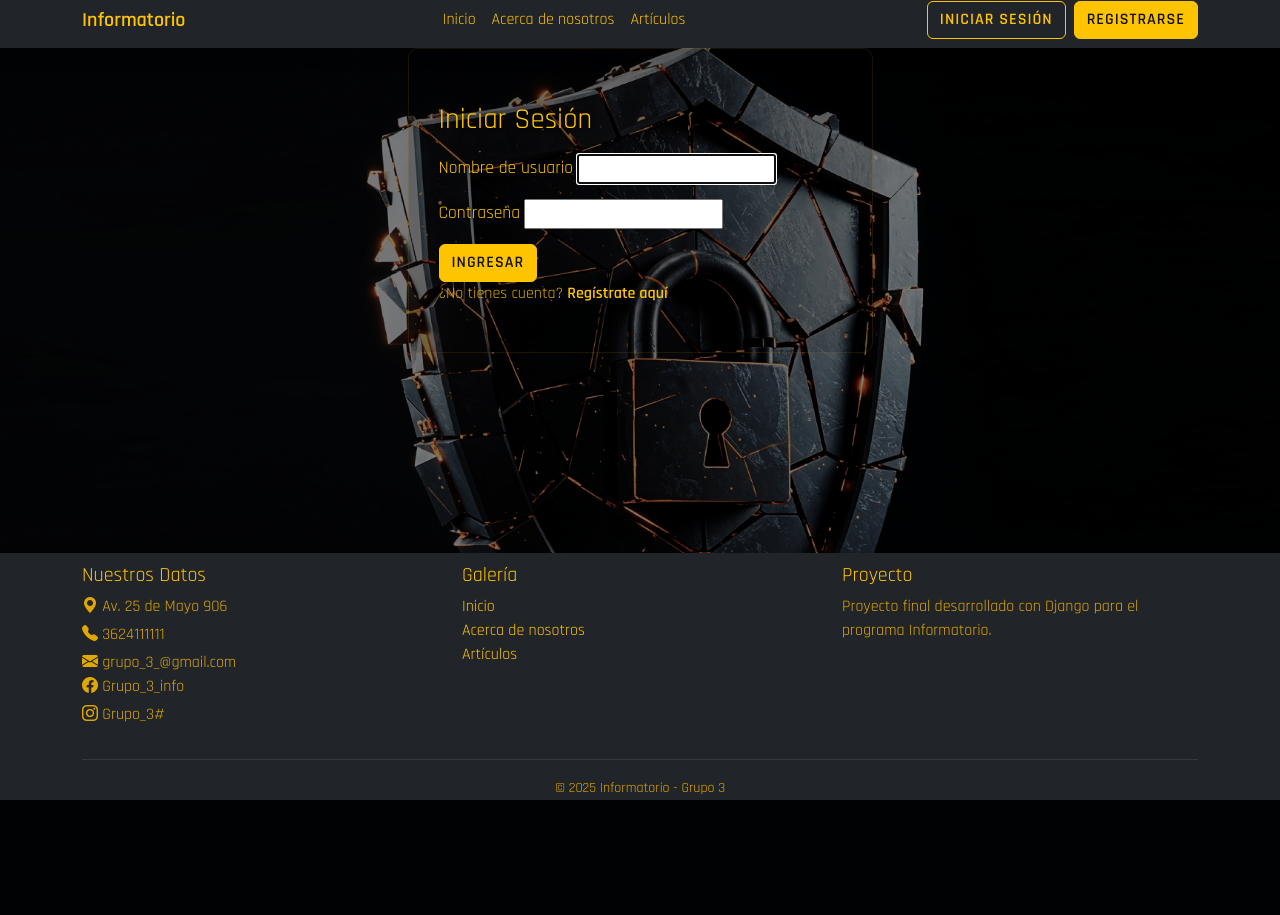
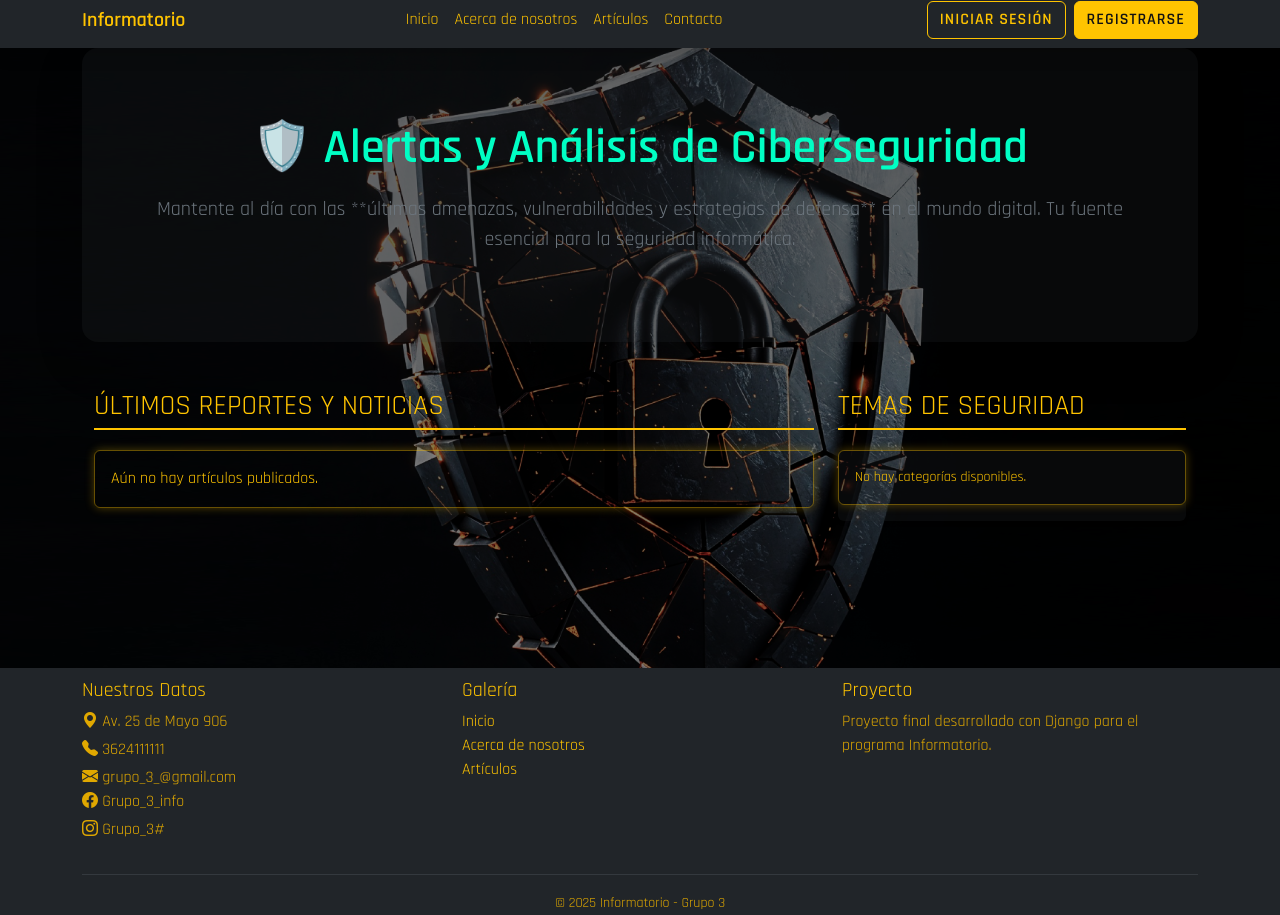
Before and after one commit to adrian-holzer/blog_informatorio, a Django app: page /login/ in a window 1280 px wide. Before the commit the page ends 800 px from the top, so only its background shows below. Run offline with Django 5.2, Linux system fonts and the light colour scheme.

Commit message:
correcciones

```diff
--- a/templates/base.html
+++ b/templates/base.html
@@ -40,12 +40,10 @@
                     <a class="nav-link" href="{% url 'apps.articulo:lista_articulos' %}">Artículos</a>
                 </li>
 
-                {# CONTACTO SOLO USUARIOS LOGUEADOS #}
-                {% if user.is_authenticated %}
+
                 <li class="nav-item">
                     <a class="nav-link" href="{% url 'apps.contacto:contacto' %}">Contacto</a>
                 </li>
-                {% endif %}
             </ul>
 
             <ul class="navbar-nav">
--- a/templates/registration/login.html
+++ b/templates/registration/login.html
@@ -1,41 +1,81 @@
 {% extends 'base.html' %}
 
-{% block title %}Iniciar Sesión{% endblock %}
+{% block title %}Inicio - Ciberseguridad Informatorio{% endblock %}
 
 {% block content %}
+
+<section class="mb-5">
+    <div class="p-5 text-center bg-dark bg-opacity-25 text-white rounded-4 shadow-lg">
+        <div class="container py-4">
+            <h1 class="display-5 fw-bold mb-3" style="color: #00ffc4;">
+                🛡️ Alertas y Análisis de Ciberseguridad
+            </h1>
+
+            <p class="fs-5 text-secondary">
+                Mantente al día con las **últimas amenazas, vulnerabilidades y estrategias de defensa** en el mundo digital. Tu fuente esencial para la seguridad informática.
+            </p>
+
+            {% if user.is_authenticated %}
+            <span class="badge bg-success fs-6 mt-3">
+                Estás conectado como: {{ user.username }}
+            </span>
+            {% endif %}
+        </div>
+    </div>
+</section>
+
 <div class="container">
-    <div class="row justify-content-center">
-        <div class="col-md-5 login-form-container"> <h2 class="mt-4 mb-3">Iniciar Sesión</h2>
+    <div class="row g-4 mb-5">
 
-            <form method="post">
-                {% csrf_token %}
+        <div class="col-md-8">
+            <h3 class="mb-3" style="color: #00ffc4;">Últimos Reportes y Noticias</h3>
 
-                {# Mostrar errores del formulario (si el login falla) #}
-                {% if form.errors %}
-                    <div class="alert alert-danger">
-                        Tu nombre de usuario o contraseña son incorrectos.
-                    </div>
+            {% for articulo in object_list %}
+            <div class="card mb-4 shadow-sm bg-dark bg-opacity-25 text-white border-secondary">
+                {% if articulo.imagen %}
+                <a href="{% url 'apps.articulo:detalle_articulo' articulo.pk %}">
+                    <img src="{{ articulo.imagen.url }}" class="card-img-top" alt="{{ articulo.titulo }}"
+                        style="height: 300px; object-fit: cover;">
+                </a>
                 {% endif %}
 
-                {% for field in form %}
-                <div class="form-group mb-3">
-                    <label for="{{ field.id_for_label }}">{{ field.label }}</label>
-                    {{ field }}
+                <div class="card-body">
+                    <h5 class="card-title">
+                        <a href="{% url 'apps.articulo:detalle_articulo' articulo.pk %}"
+                            class="text-decoration-none" style="color: #00ffc4;">
+                            {{ articulo.titulo }}
+                        </a>
+                    </h5>
+
+                    <p class="card-text text-white small">
+                        <span class="badge bg-warning">{{ articulo.categoria.nombre }}</span>
+                        - Publicado por {{ articulo.editor.username }} el {{ articulo.fecha_publicacion|date:"d M Y" }}
+                    </p>
+                    <p class="card-text text-light">{{ articulo.resumen }}</p>
+
+                    <a href="{% url 'apps.articulo:detalle_articulo' articulo.pk %}"
+                        class="btn btn-sm btn-outline-info">Leer Mas &raquo;</a>
                 </div>
+            </div>
+            {% empty %}
+            <p class="alert alert-info">Aún no hay artículos publicados.</p>
+            {% endfor %}
+
+        </div>
+        <div class="col-md-4">
+            <h3 class="mb-3" style="color: #00ffc4;">Temas de Seguridad</h3>
+
+            <div class="list-group shadow-sm bg-dark bg-opacity-25">
+                {% for categoria in categorias %}
+                <a href="{% url 'apps.articulo:lista_articulos' %}?categoria={{ categoria.id }}"
+                    class="list-group-item list-group-item-action d-flex justify-content-between align-items-center text-info bg-transparent border-secondary">
+                    {{ categoria.nombre }}
+                </a>
+                {% empty %}
+                <p class="alert alert-warning small">No hay categorías disponibles.</p>
                 {% endfor %}
+            </div>
 
-                <button type="submit" class="btn btn-success btn-block">Ingresar</button>
-
-                {# Campo oculto para la redirección después del login #}
-                {% if next %}
-                <input type="hidden" name="next" value="{{ next }}" />
-                {% endif %}
-            </form>
-
-
-            <p>
-                ¿No tienes cuenta? <a href="{% url 'apps.usuario:registrar' %}">Regístrate aquí</a>
-            </p>
         </div>
     </div>
 </div>
```
Also changed, not shown: templates/articulo/detalle_articulo.html (+24 -30 lines), templates/index.html (+28 -24 lines).
